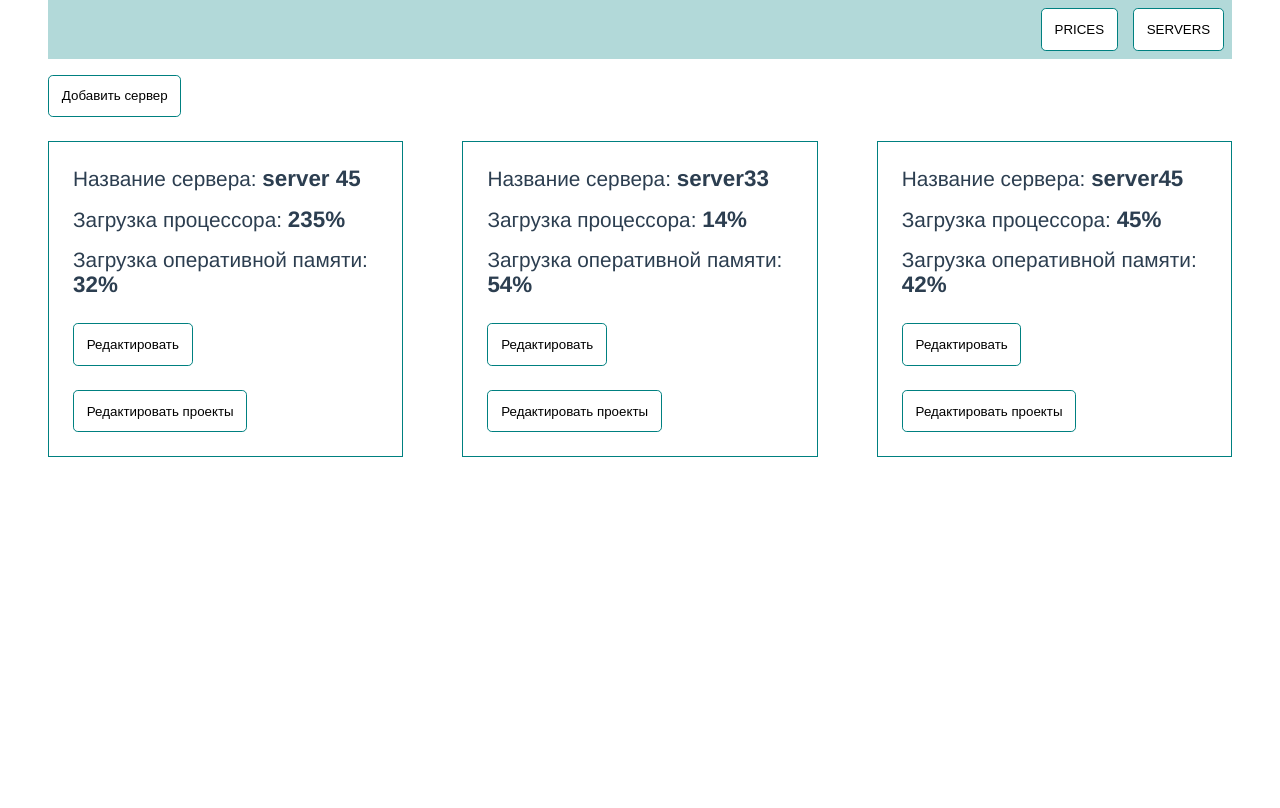
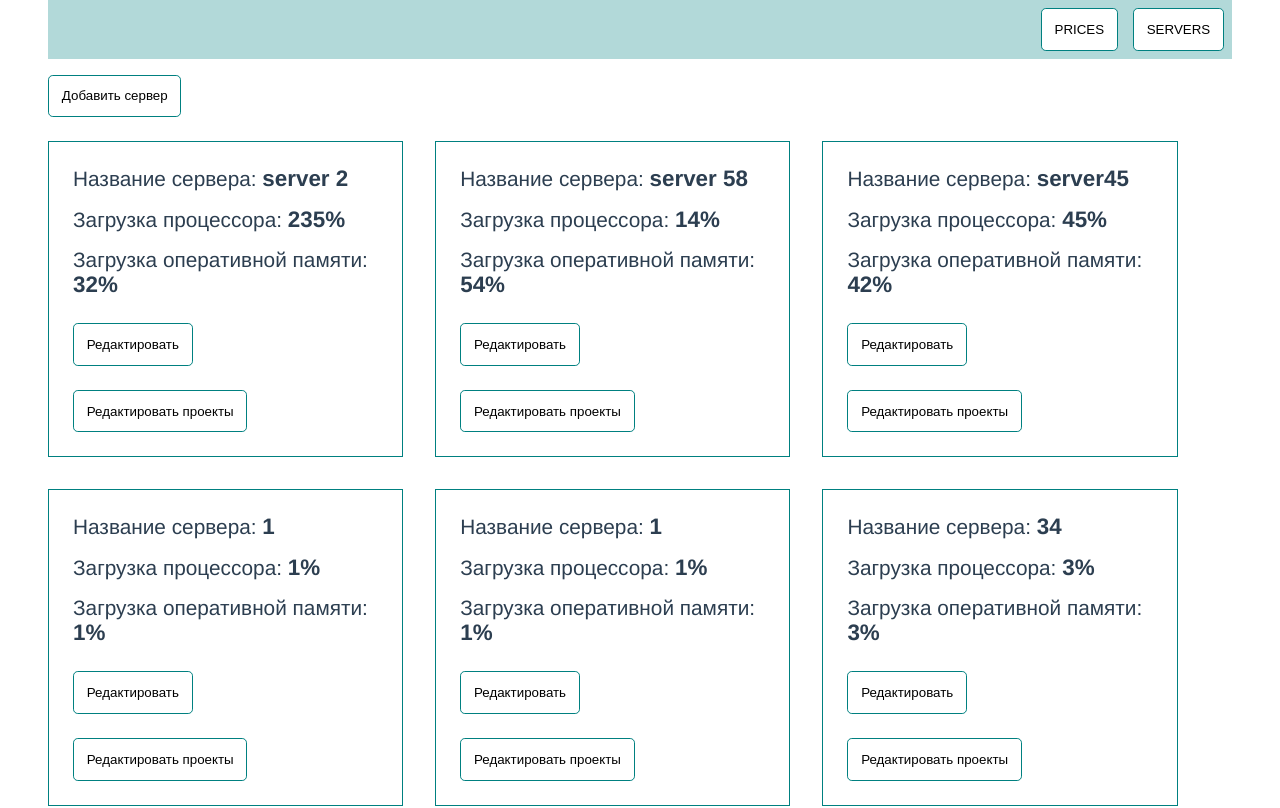
Before and after one commit to AnnaKhiz/westudy-test, a Vue app: page /servers in a window 1280 px wide. Shown: the top 808 px of the page. Built offline with nearby package versions, Linux system fonts and the light colour scheme; data requests are answered from the project's data file.

Commit message:
edited reactivity in edit project

```diff
--- a/src/components/AddProject.vue
+++ b/src/components/AddProject.vue
@@ -175,7 +175,7 @@
           this.$emit('create', this.project);
         }
       },
-      async saveEditedProject(event) {
+      async saveEditedProject() {
         try {
           const response = await axios.get(`http://localhost:3000/servers/${this.serverId}`);
           const data = await response.data;
@@ -190,8 +190,8 @@
               el.active = this.editServerForm.active
               }
           })
-          await axios.patch(`http://localhost:3000/servers/${this.serverId}`, data)
-          this.$emit('update:show', false)
+          await axios.patch(`http://localhost:3000/servers/${this.serverId}`, data);
+          this.$emit('update:show', false);
         } catch {
           throw new Error('error in POST request')
         }
--- a/src/components/AddServerForm.vue
+++ b/src/components/AddServerForm.vue
@@ -100,17 +100,13 @@
         type: Boolean,
         default: true
       },
-      ren: {
-        type: Boolean,
-        default: true
-      },
     },
     emits: ['create'],
     methods: {
 
-      saveChanges() {
+     async saveChanges() {
         try {
-          axios.patch(`http://localhost:3000/servers/${this.editServerForm.id}`, {
+          await axios.patch(`http://localhost:3000/servers/${this.editServerForm.id}`, {
             id: this.editServerForm.id,
             name: this.editServerForm.name,
             serverInfo: {
@@ -118,18 +114,19 @@
               hdd_load: this.editServerForm.serverInfo.hdd_load
             }
           })
-          this.$emit('update:show', false)
-          this.$emit('update:ren', true)
+          this.$emit('update:show', false);
         } catch {
-          throw new Error('error in POST request')
+          throw new Error('error in POST request');
         }
       },
+
       createServer() {
         if (this.server.name === '' || this.server.serverInfo.cpu_temp === '' || this.server.serverInfo.hdd_load === '') {
           this.message = 'Заполните все поля'
         } else {
           this.server.id = Date.now();
           this.$emit('create', this.server);
+
           this.server = {
             name: '',
             serverInfo: {
--- a/src/components/ModalAddServer.vue
+++ b/src/components/ModalAddServer.vue
@@ -33,9 +33,9 @@
     },
     methods: {
       hideModal() {
-        this.$emit('update:show', false)
-        this.$emit('update:edit', false)
-        this.$emit('update:ren', false)
+        this.$emit('update:show', false);
+        this.$emit('update:edit', false);
+        this.$emit('update:ren', false);
       },
     }
   }
--- a/src/database/servers.json
+++ b/src/database/servers.json
@@ -1,7 +1,7 @@
 {
   "servers": [
     {
-      "name": "server 45",
+      "name": "server 2",
       "id": 1,
       "serverInfo": {
         "cpu_temp": 235,
@@ -35,7 +35,7 @@
       ]
     },
     {
-      "name": "server33",
+      "name": "server 58",
       "id": 3,
       "serverInfo": {
         "cpu_temp": 14,
@@ -44,7 +44,7 @@
       "projects": [
         {
           "id": 331,
-          "name": "project name 3",
+          "name": "project name 35",
           "type": "worker",
           "domain": "somedomain331",
           "port": 3030,
@@ -65,6 +65,22 @@
           "port": "er",
           "type": "worker",
           "active": true
+        },
+        {
+          "id": 2,
+          "name": "project name 2.8",
+          "type": "front",
+          "domain": "2",
+          "port": 2,
+          "active": false
+        },
+        {
+          "id": 5,
+          "name": "project name 2.7",
+          "type": "front",
+          "domain": "s",
+          "port": 5,
+          "active": false
         }
       ]
     },
@@ -78,7 +94,7 @@
       "projects": [
         {
           "id": 441,
-          "name": "project name 4.7",
+          "name": "project name 4.5",
           "type": "worker",
           "domain": "somedomain441",
           "port": 3000,
@@ -102,13 +118,83 @@
         },
         {
           "id": 4,
-          "name": "project name 2.8",
+          "name": "project name 2",
+          "type": "worker",
+          "domain": "4",
+          "port": 4,
+          "active": false
+        },
+        {
+          "id": 3,
+          "name": "project name 2.7",
+          "type": "worker",
+          "domain": "23",
+          "port": 23,
+          "active": false
+        },
+        {
+          "id": 4,
+          "name": "project name 2",
           "type": "worker",
           "domain": "4",
           "port": 4,
           "active": false
         }
       ]
+    },
+    {
+      "id": 1704829853188,
+      "name": "1",
+      "serverInfo": {
+        "cpu_temp": 1,
+        "hdd_load": 1
+      },
+      "projects": []
+    },
+    {
+      "id": 1704829871839,
+      "name": "1",
+      "serverInfo": {
+        "cpu_temp": 1,
+        "hdd_load": 1
+      },
+      "projects": []
+    },
+    {
+      "id": 1704829917892,
+      "name": "34",
+      "serverInfo": {
+        "cpu_temp": 3,
+        "hdd_load": 3
+      },
+      "projects": []
+    },
+    {
+      "id": 1704830110960,
+      "name": "1",
+      "serverInfo": {
+        "cpu_temp": 1,
+        "hdd_load": 1
+      },
+      "projects": []
+    },
+    {
+      "id": 1704830261457,
+      "name": "2",
+      "serverInfo": {
+        "cpu_temp": 2,
+        "hdd_load": 2
+      },
+      "projects": []
+    },
+    {
+      "id": 1704830512853,
+      "name": "4",
+      "serverInfo": {
+        "cpu_temp": 4,
+        "hdd_load": 4
+      },
+      "projects": []
     }
   ]
 }
--- a/src/pages/MainPrices.vue
+++ b/src/pages/MainPrices.vue
@@ -45,7 +45,7 @@
           ))
           this.isLoading = false;
         } catch {
-          throw new Error('fetch error')
+          throw new Error('fetch error');
         }
       }
     },
--- a/src/pages/ServerProjects.vue
+++ b/src/pages/ServerProjects.vue
@@ -88,6 +88,7 @@
       }
     },
     methods: {
+
       async createProject(project) {
         try {
           const response = await axios.get(`http://localhost:3000/servers/${this.serverId}`)
@@ -100,16 +101,19 @@
           throw new Error('project not created')
         }
       },
+
       showProjectModal() {
         this.isModal = true;
       },
+
       showProjectModalForEdit(event) {
-        this.isModal = true;
+        this.showProjectModal();
         this.isEdit = true;
         this.editButtonId = event.target.id
         const data = this.projects.filter(el => +el.id === +this.editButtonId)
         this.checkedElement = toRaw(...data)
       },
+
       async getProjects() {
         try {
           this.serverId = this.$route.params.id
@@ -139,13 +143,11 @@
       }
     },
     watch: {
-      isRender(newValue) {
-        this.getProjects()
-        this.isRender = newValue;
+      isRender() {
+        this.getProjects();
       },
-      isModal(newValue) {
-        this.getProjects()
-        this.isModal = newValue
+      isModal() {
+        this.getProjects();
       }
     }
   }
--- a/src/pages/Servers.vue
+++ b/src/pages/Servers.vue
@@ -44,7 +44,7 @@
 
   import ModalAddServer from "@/components/ModalAddServer";
   import AddServerForm from "@/components/AddServerForm";
-  import axios from 'axios'
+  import axios from "axios";
   import {toRaw} from "@vue/reactivity";
   export default {
     name: "Servers.vue",
@@ -54,7 +54,7 @@
         servers: [],
         inputName: '',
         editButtonId: 0,
-        checkedElement: '',
+        checkedElement: {},
         isModal: false,
         isEdit: false,
         isRender: false,
@@ -69,18 +69,18 @@
 
       showModalForEdit(event) {
         this.showModal();
-        this.editButtonId = event.target.id
-        const data = this.servers.filter(el => +el.id === +this.editButtonId)
-        this.checkedElement = toRaw(...data)
+        this.editButtonId = event.target.id;
+        const data = this.servers.filter(el => +el.id === +this.editButtonId);
+        this.checkedElement = toRaw(...data);
         this.isEdit = true;
       },
 
       async createServer(server) {
         try {
           await axios.post('http://localhost:3000/servers', server)
-          this.isModal = false
+          this.isModal = false;
         } catch {
-          throw new Error('error in POST request')
+          throw new Error('error in POST request');
         }
       },
 
@@ -101,25 +101,23 @@
             ))
             this.isLoading = false;
           } catch {
-            throw new Error('fetch error')
+            throw new Error('fetch error');
           }
       },
     },
 
     mounted() {
       if(!this.isRender) {
-        this.renderServers()
+        this.renderServers();
         this.isRender = true;
       }
     },
     watch: {
-      isRender(newValue) {
-        this.renderServers()
-        this.isRender = newValue;
+      isRender() {
+        this.renderServers();
       },
-      isModal(newValue) {
-        this.renderServers()
-        this.isModal = newValue;
+      isModal() {
+        this.renderServers();
       },
     },
   }
@@ -135,7 +133,7 @@
   &__block {
     display: flex;
     align-items: center;
-    justify-content: space-between;
+    justify-content: flex-start;
     flex-wrap: wrap;
     gap: 2rem;
   }
```
Lines whose indentation alone changed are shown as unchanged.
